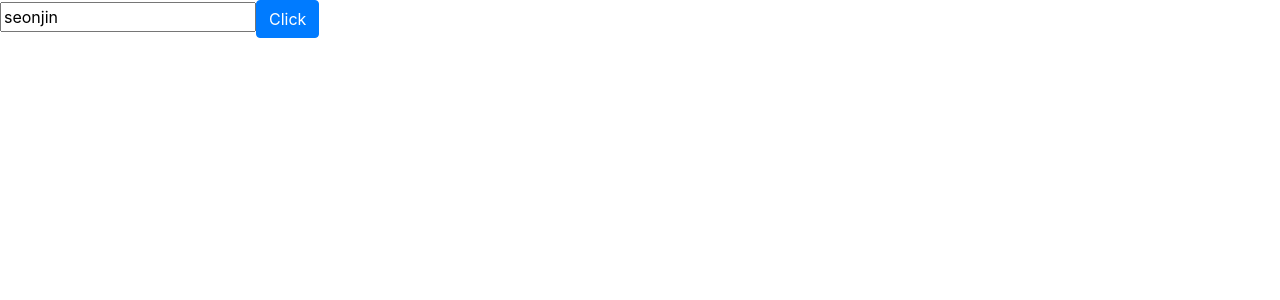
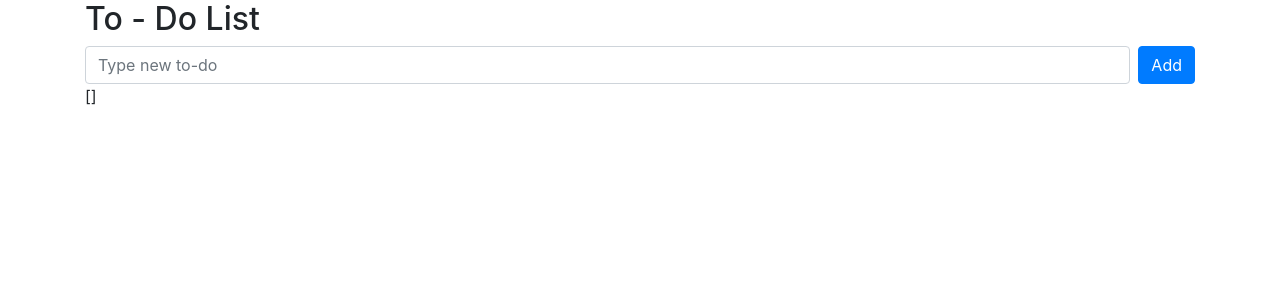
Before and after one commit to jinjinddd/vuejs3, a Vue app: page / in a window 1280 px wide. Shown: the top 300 px of the page. Built offline with nearby package versions, Linux system fonts and the light colour scheme.

Commit message:
리스트에 새로운 to-do 추가

```diff
--- a/src/App.vue
+++ b/src/App.vue
@@ -1,27 +1,46 @@
 <template>
-    <input
-    type="text"
-    v-model="name"
-    >
+<div class = "container">
+  <h2> To - Do List </h2>
+  <form
+      @submit.prevent="onSubmit"
+      class="d-flex">
+    <div class ="flex-grow-1  mr-2">
+        <input
+        class="form-control"
+            type="text"
+            v-model="todo"
+            placeholder="Type new to-do"
+        >
+    </div>
+    <div>
+        <button class="btn btn-primary"
+          type = "submit">
+        Add
+        </button>
+    </div>
+  </form>
+  {{todolist}}
+</div>
 
-    <button class="btn btn-primary"
-       @click="onSubmit"
-    >
-    Click
-    </button>
 </template>
 
 <script>
-import { ref } from 'vue';
+import {ref} from 'vue';
 export default {
   setup() {
-    const name = ref('seonjin');
+    const todo= ref('');
+    const todolist = ref([]);
 
     const onSubmit = () =>{
-        console.log(name.value);
+      todolist.value.push({
+          id: Date.now(),
+          subject: todo.value
+        });
     };
+
      return{
-     name,
+     todo,
+     todolist,
      onSubmit,
 
     };
```
